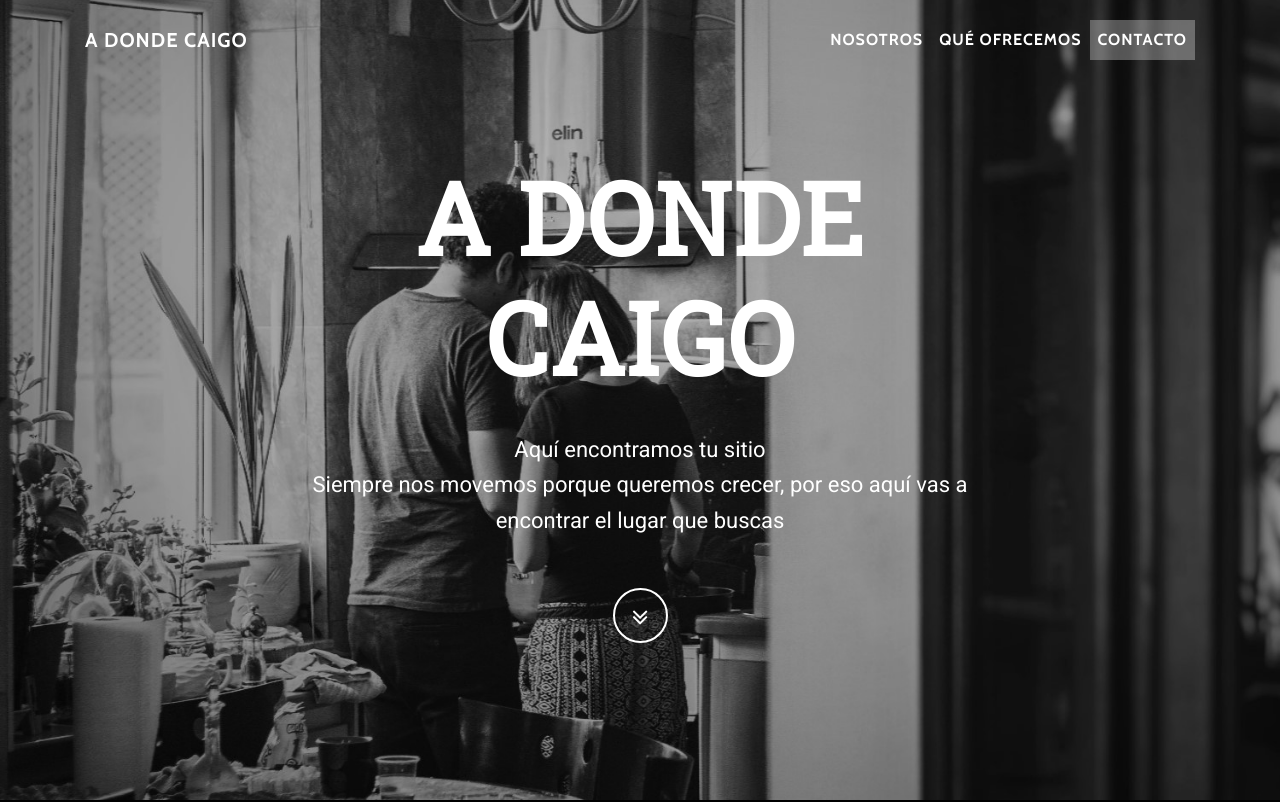
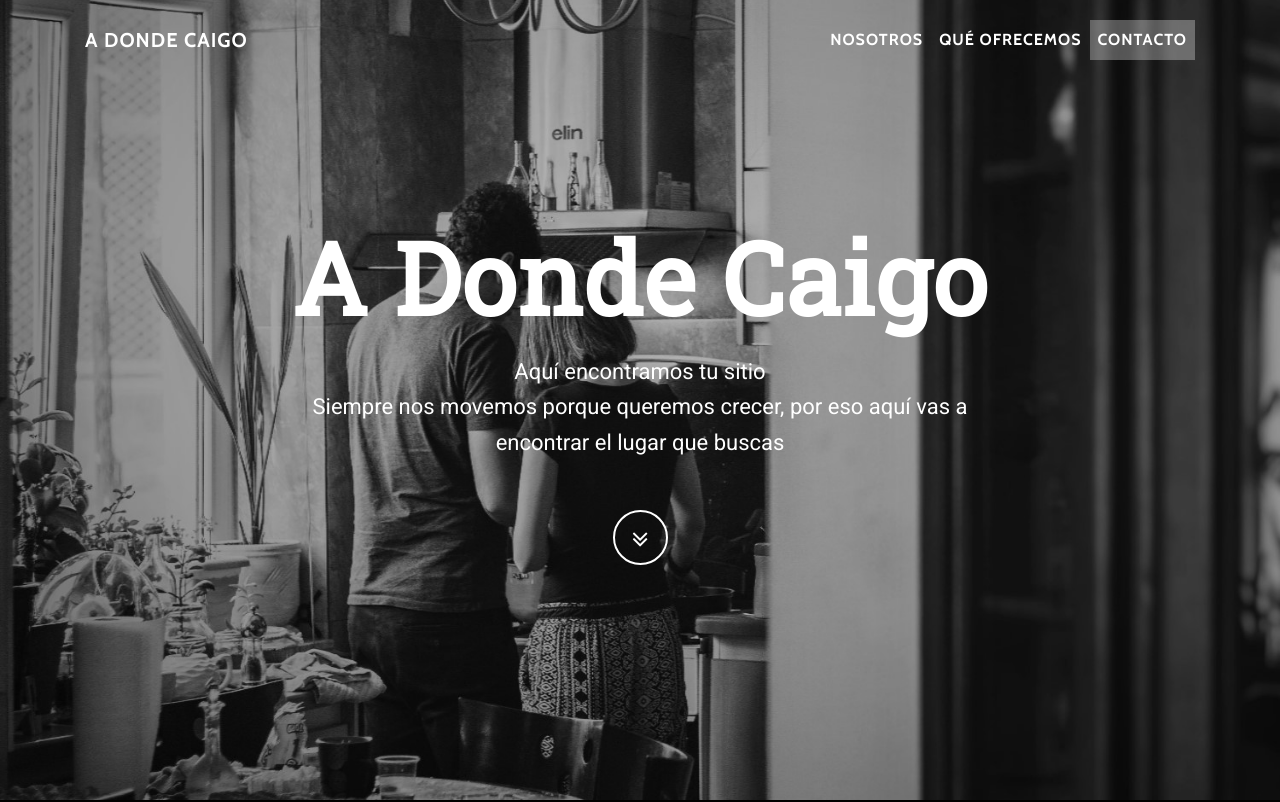
Before and after one commit to oxalc88/aDondeCaigo.github.io, a plain HTML site: page index.html in a window 1280 px wide. Shown: the top 802 px of the page. Drawn offline with nearby package versions, Linux system fonts and the light colour scheme.

Commit message:
change the title font

```diff
--- a/css/grayscale.css
+++ b/css/grayscale.css
@@ -26,8 +26,8 @@
 }
 
 h1{
-  font-family: 'Roboto Slab', 'Helvetica Neue', Helvetica, Arial, sans-serif;
-}
+  font-family: 'Abril+Fatface', 'Roboto Slab', 'Helvetica Neue', Helvetica, Arial, sans-serif;
+ }
 p {
   font-size: 16px;
   line-height: 1.5;
@@ -153,6 +153,18 @@
 
 .masthead .intro-body .brand-heading {
   font-size: 50px;
+  font-weight: 700;
+  font-style: normal;
+  font-variant-ligatures: normal;
+  font-variant-caps: normal;
+  font-variant-numeric: normal;
+  font-variant-east-asian: normal;
+  font-stretch: normal;
+  line-height: 84px;
+}
+
+.brand-heading {
+   text-transform: capitalize;
 }
 
 .masthead .intro-body .intro-text {
--- a/index.html
+++ b/index.html
@@ -17,7 +17,7 @@
     <link href="vendor/font-awesome/css/font-awesome.min.css" rel="stylesheet" type="text/css">
     <link href="https://fonts.googleapis.com/css?family=Lora:400,700,400italic,700italic" rel="stylesheet" type="text/css">
     <link href='https://fonts.googleapis.com/css?family=Cabin:700' rel='stylesheet' type='text/css'>
-    <link href="https://fonts.googleapis.com/css?family=Monoton|Roboto|Roboto+Mono|Roboto+Slab" rel="stylesheet">
+    <link href="https://fonts.googleapis.com/css?family=Monoton|Roboto|Roboto+Mono|Roboto+Slab|Abril+Fatface" rel="stylesheet">
 
     <!-- Custom styles for this template -->
     <link href="css/grayscale.css" rel="stylesheet">
```
